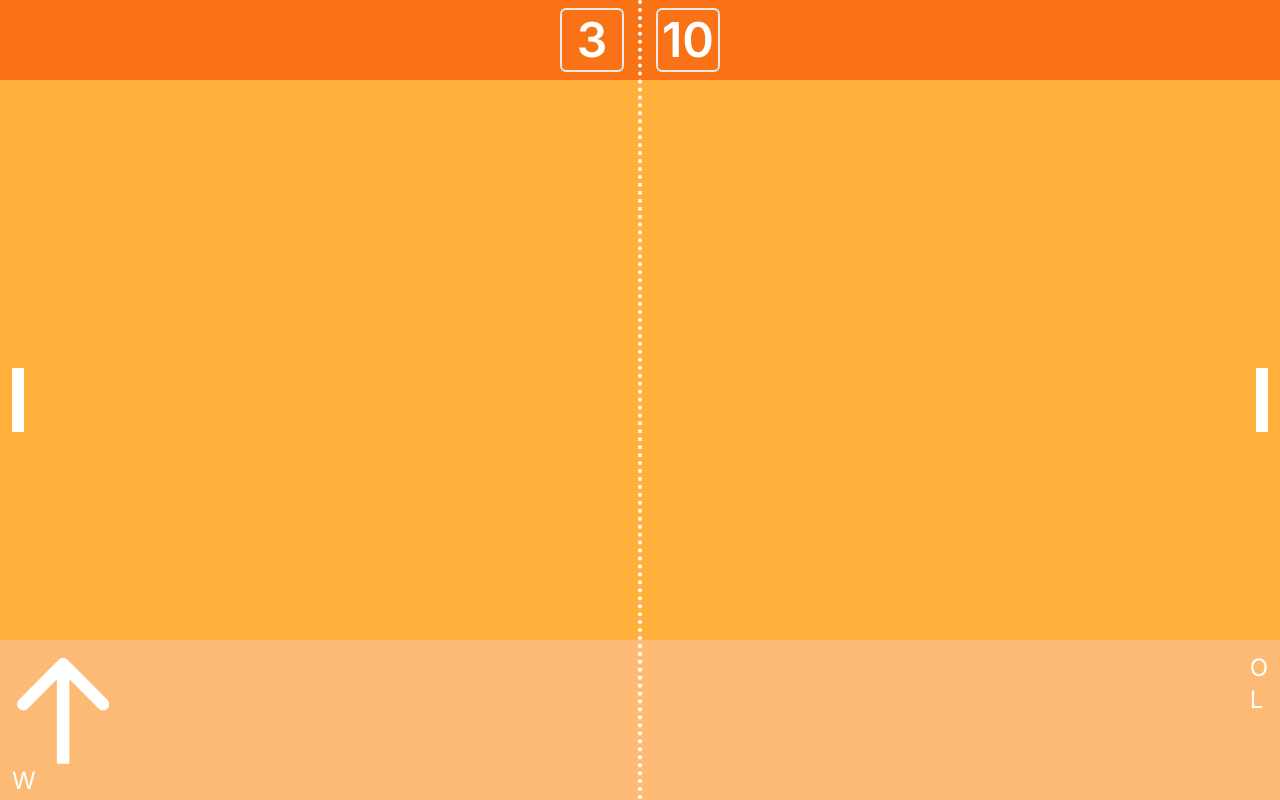
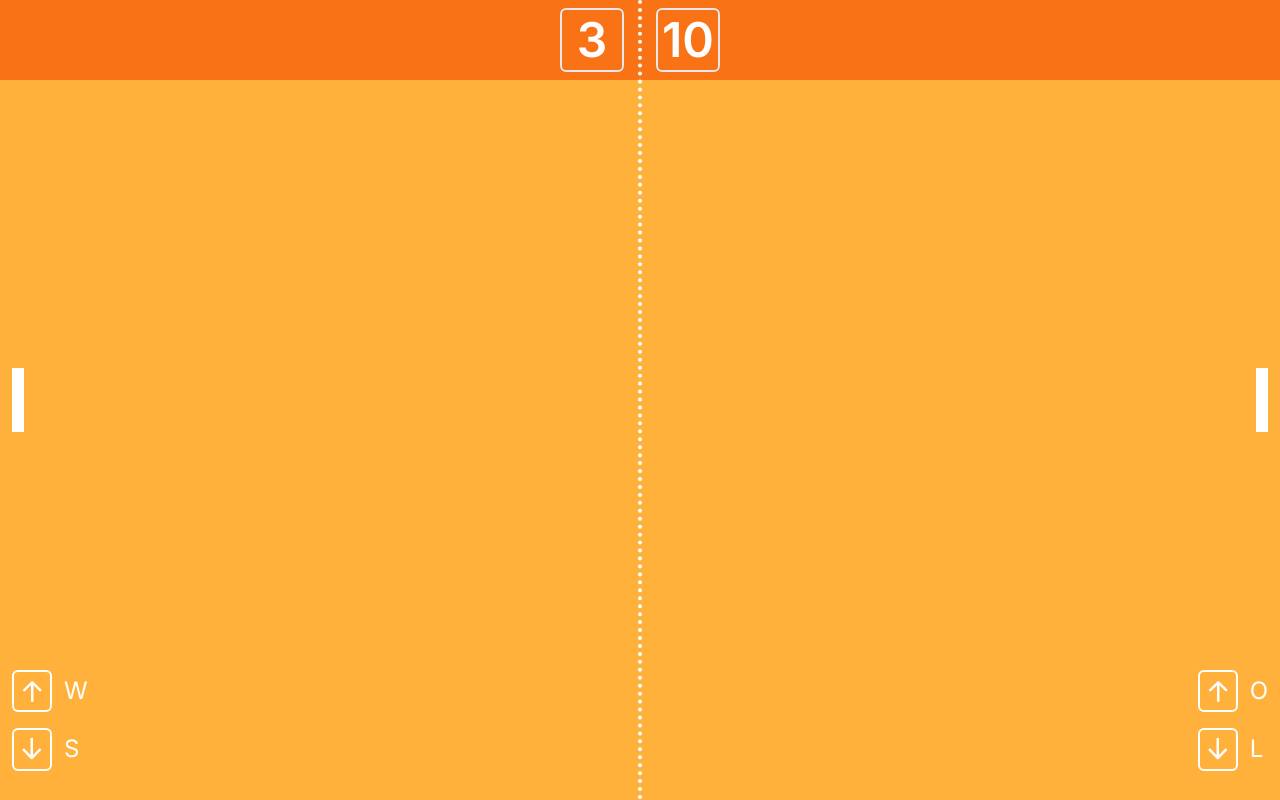
Before and after one commit to betterthanhajin/pong-2024, a Next.js app: page / in a window 1280 px wide. Shown: the top 800 px of the page. Built offline with nearby package versions, Linux system fonts and the light colour scheme.

Commit message:
feat: pong main ui

```diff
--- a/app/components/GameDesc.tsx
+++ b/app/components/GameDesc.tsx
@@ -4,17 +4,46 @@ import Arrow from "../../public/Arrow.svg";
 
 const GameDesc = () => {
   return (
-    <div className="absolute bottom-0 w-full bg-orange-300 h-40 flex justify-between p-3">
+    <div className="absolute bottom-0 w-full h-40 flex justify-between items-center p-3">
       <div>
-        <div className="text-white text-2xl">
-          <Image src={Arrow} width={100} height={100} alt="" />
+        <div className="text-white text-2xl flex items-center gap-3 mb-4">
+          <div className="border-solid border-l-2 border-r-2 border-t-2 border-b-2 rounded-md p-2 border-white">
+            <Image src={Arrow} width={20} height={20} alt="" />
+          </div>
           <span>W</span>
         </div>
-        <div className="text-white text-2xl">S</div>
+        <div className="text-white text-2xl flex items-center gap-3">
+          <div className="border-solid border-l-2 border-r-2 border-t-2 border-b-2 rounded-md p-2 border-white">
+            <Image
+              className="rotate-180"
+              src={Arrow}
+              width={20}
+              height={20}
+              alt=""
+            />
+          </div>
+          <span>S</span>
+        </div>
       </div>
       <div>
-        <div className="text-white text-2xl">O</div>
-        <div className="text-white text-2xl">L</div>
+        <div className="text-white text-2xl flex items-center gap-3 mb-4">
+          <div className="border-solid border-l-2 border-r-2 border-t-2 border-b-2 rounded-md p-2 border-white">
+            <Image src={Arrow} width={20} height={20} alt="" />
+          </div>
+          <span>O</span>
+        </div>
+        <div className="text-white text-2xl flex items-center gap-3">
+          <div className="border-solid border-l-2 border-r-2 border-t-2 border-b-2 rounded-md p-2 border-white">
+            <Image
+              className="rotate-180"
+              src={Arrow}
+              width={20}
+              height={20}
+              alt=""
+            />
+          </div>
+          <span>L</span>
+        </div>
       </div>
     </div>
   );
```
